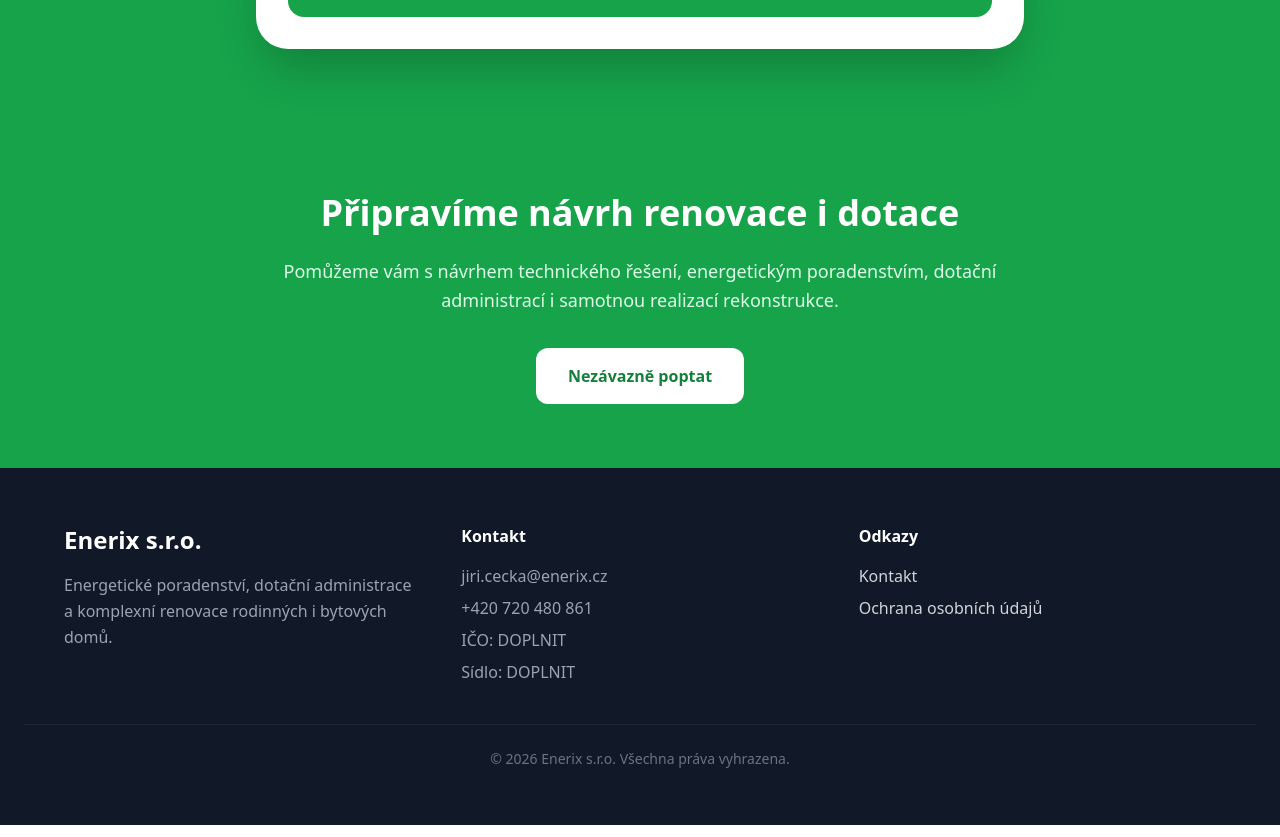
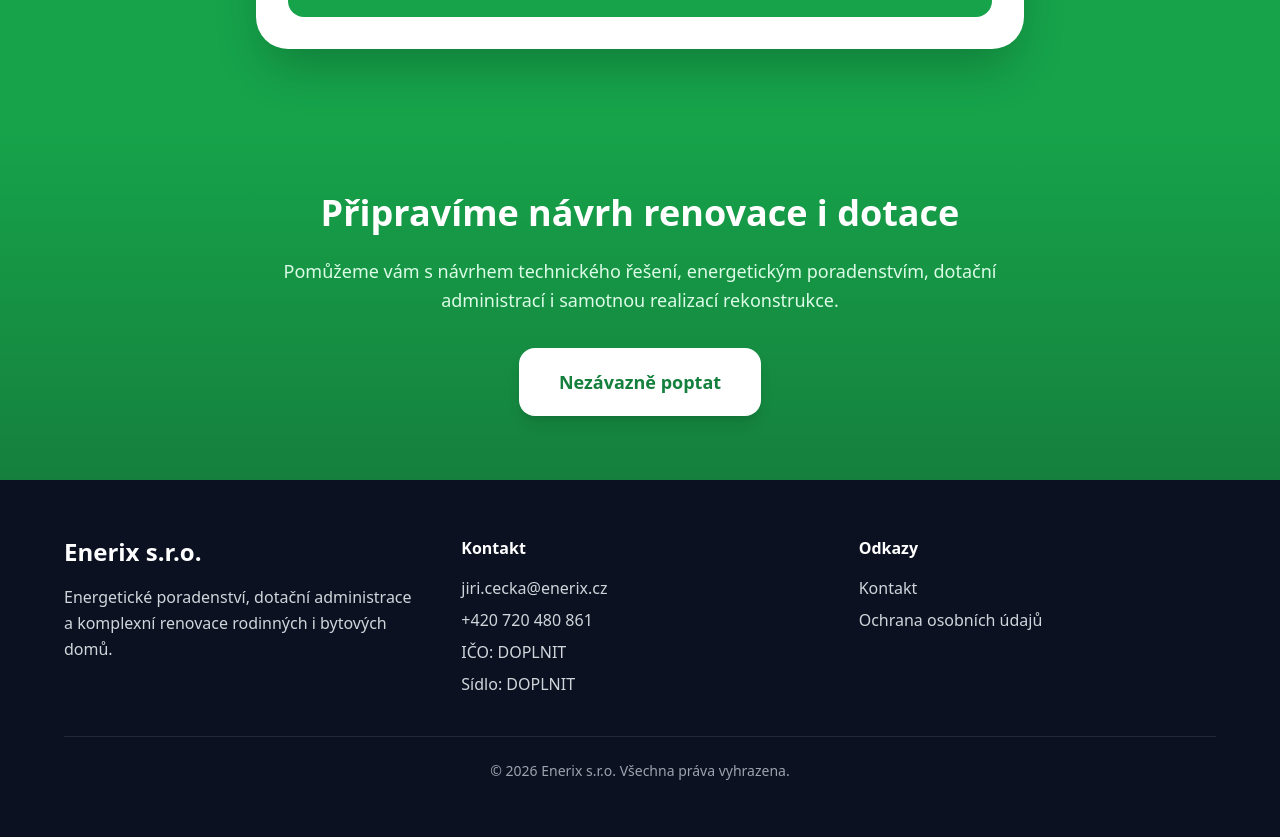
Before and after one commit to Enerixsro/enerix-web, a Next.js app: page / in a window 1280 px wide. Shown: the part 3727-4564 px from the top of the page. Built offline with nearby package versions, Linux system fonts and the light colour scheme.

Commit message:
Update index.js

```diff
--- a/pages/index.js
+++ b/pages/index.js
@@ -375,85 +375,66 @@ export default function EnerixLandingPage() {
           </form>
         </div>
       </section>
-      {/* CTA SEKCE */}
-      <section className="bg-green-600 py-16 px-6">
-        <div className="max-w-6xl mx-auto text-center">
-          <h2 className="text-3xl md:text-4xl font-bold text-white mb-6">
+
+      <section className="bg-gradient-to-b from-green-600 to-green-700 px-6 py-16">
+        <div className="mx-auto max-w-6xl text-center">
+          <h2 className="mb-6 text-3xl font-bold text-white md:text-4xl">
             Připravíme návrh renovace i dotace
           </h2>
 
-          <p className="text-lg text-green-100 max-w-3xl mx-auto mb-8 leading-relaxed">
+          <p className="mx-auto mb-8 max-w-3xl text-lg leading-relaxed text-green-100">
             Pomůžeme vám s návrhem technického řešení, energetickým poradenstvím,
             dotační administrací i samotnou realizací rekonstrukce.
           </p>
 
           <a
             href="#kontakt"
-            className="inline-block bg-white text-green-700 font-semibold px-8 py-4 rounded-xl hover:bg-gray-100 transition"
+            className="inline-block rounded-2xl bg-white px-10 py-5 text-lg font-semibold text-green-700 shadow-lg transition hover:bg-gray-100"
           >
             Nezávazně poptat
           </a>
         </div>
       </section>
 
-      {/* FOOTER */}
-      <footer className="bg-gray-900 text-gray-300 py-14 px-6">
-        <div className="max-w-6xl mx-auto grid md:grid-cols-3 gap-10">
-
-          {/* LEVÁ ČÁST */}
+      <footer className="bg-[#0b1120] px-6 py-14 text-gray-300">
+        <div className="mx-auto grid max-w-6xl gap-10 md:grid-cols-3">
           <div>
-            <h3 className="text-2xl font-bold text-white mb-4">
+            <h3 className="mb-4 text-2xl font-bold text-white">
               Enerix s.r.o.
             </h3>
 
-            <p className="text-gray-400 leading-relaxed">
+            <p className="leading-relaxed text-gray-300">
               Energetické poradenství, dotační administrace a komplexní renovace
               rodinných i bytových domů.
             </p>
           </div>
 
-          {/* KONTAKT */}
           <div>
-            <h4 className="text-white font-semibold mb-4">
+            <h4 className="mb-4 font-semibold text-white">
               Kontakt
             </h4>
 
-            <div className="space-y-2 text-gray-400">
-              <p>
-                jiri.cecka@enerix.cz
-              </p>
-
-              <p>
-                +420 720 480 861
-              </p>
-
-              <p>
-                IČO: DOPLNIT
-              </p>
-
-              <p>
-                Sídlo: DOPLNIT
-              </p>
+            <div className="space-y-2 text-gray-300">
+              <p>jiri.cecka@enerix.cz</p>
+              <p>+420 720 480 861</p>
+              <p>IČO: DOPLNIT</p>
+              <p>Sídlo: DOPLNIT</p>
             </div>
           </div>
 
-          {/* ODKAZY */}
           <div>
-            <h4 className="text-white font-semibold mb-4">
+            <h4 className="mb-4 font-semibold text-white">
               Odkazy
             </h4>
 
-            <div className="flex flex-col space-y-2">
-              <a
-                href="#kontakt"
-                className="hover:text-white transition"
-              >
+            <div className="flex flex-col space-y-2 text-gray-300">
+              <a href="#kontakt" className="transition hover:text-white">
                 Kontakt
               </a>
 
               <a
                 href="/ochrana-osobnich-udaju"
-                className="hover:text-white transition"
+                className="transition hover:text-white"
               >
                 Ochrana osobních údajů
               </a>
@@ -461,8 +442,7 @@ export default function EnerixLandingPage() {
           </div>
         </div>
 
-        {/* SPODNÍ LINKA */}
-        <div className="border-t border-gray-800 mt-10 pt-6 text-center text-gray-500 text-sm">
+        <div className="mx-auto mt-10 max-w-6xl border-t border-white/10 pt-6 text-center text-sm text-gray-400">
           © 2026 Enerix s.r.o. Všechna práva vyhrazena.
         </div>
       </footer>
```
